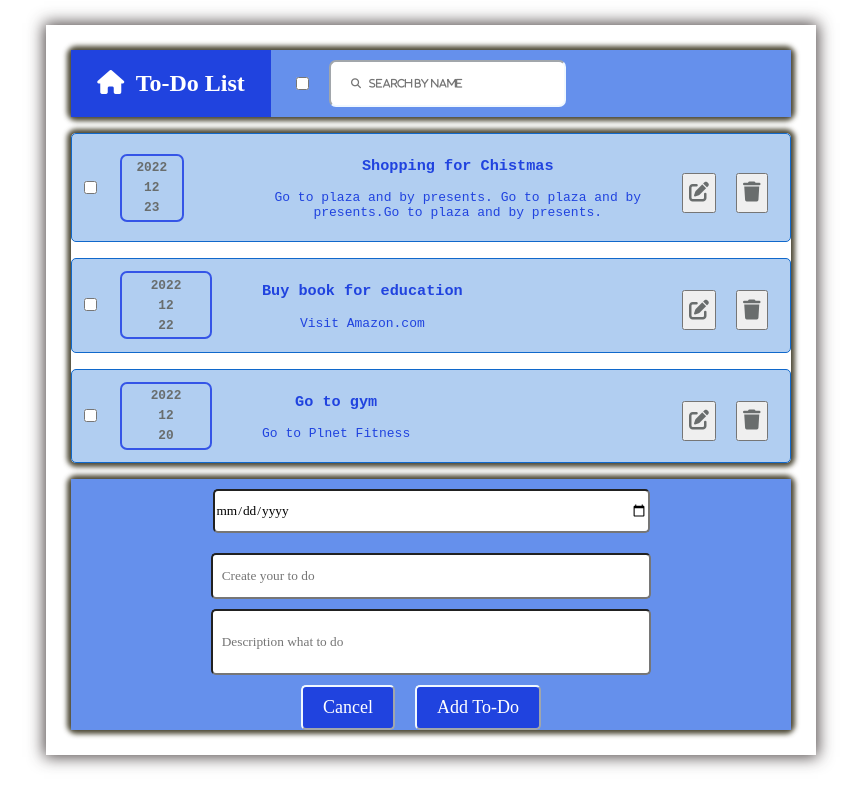
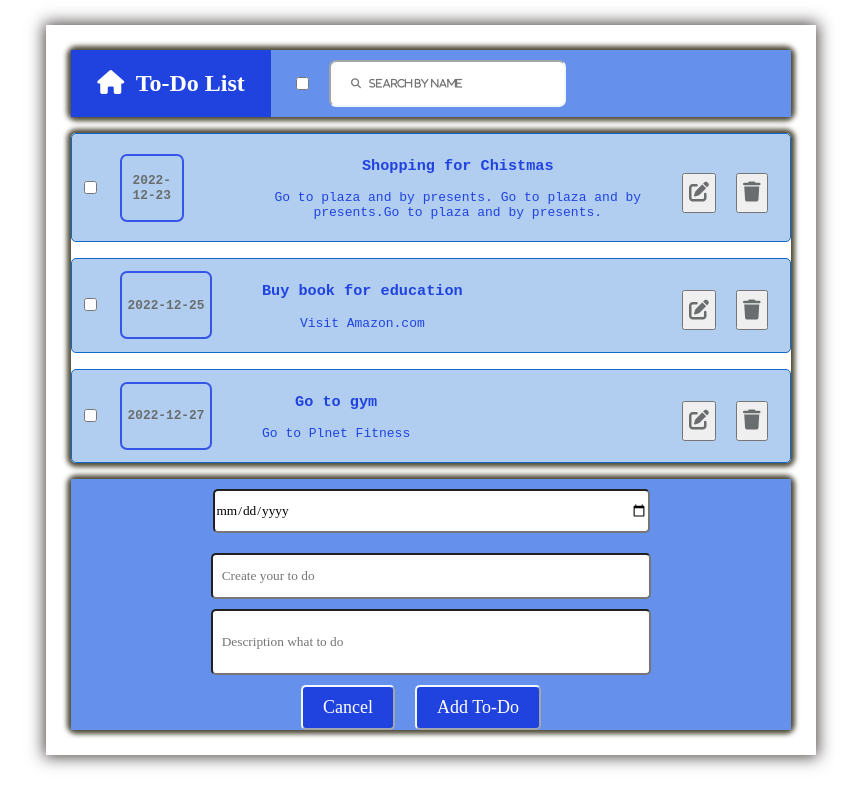
Before and after one commit to solidity247/todo-list, a React (Vite) app: page / in a window 1280 px wide. Shown: the whole page, without its empty margins (69-930 px from the left). Built offline with nearby package versions, Linux system fonts and the light colour scheme.

Commit message:
please-look-through

```diff
--- a/src/App.jsx
+++ b/src/App.jsx
@@ -10,54 +10,47 @@ import TodoContainer from "./components/TodoContainer";
 // state - > data
 // update state with data + 1 (push) + add ID somehow
 
-const data = [
+const initialData = [
   {
     name: "Shopping for Chistmas",
     description:
       "Go to plaza and by presents. Go to plaza and by presents.Go to plaza and by presents.",
     isDone: false,
-    date: "12.23.2022",
-    id: "0001",
+    date: "2022-12-23",
+    id: 1,
   },
   {
     name: "Buy book for education",
     description: "Visit Amazon.com",
     isDone: true,
-    date: "12.22.2022",
-    id: "0002",
+    date: "2022-12-25",
+    id: 2,
   },
   {
     name: "Go to gym",
     description: "Go to Plnet Fitness",
     isDone: false,
-    date: "12.20.2022",
-    id: "0003",
+    date: "2022-12-27",
+    id: 3,
   },
 ];
-
-
 
 class App extends React.Component{
 constructor(){
   super()
   this.state = {
-    data: data
+    data: initialData
   }
 }
   // this function receieves data from input field comp AddForm.
   receiveData = (passedData) => {
-
-    let temp = {...passedData, id: Math.random()+""}
-
-    this.setState({data: this.state.data.push(temp)})
+    const temp = {...passedData, id: this.state.data[this.state.data.length-1].id +1}
+    const copyData = this.state.data
+    this.setState({data: [...copyData, temp]})
   };
 
-
-
-
-
   render(){
-    console.log(Math.random()+"")
+    console.log(this.state.data)
     return (
       <div className="main">
         <Header></Header>
--- a/src/components/AddForm.jsx
+++ b/src/components/AddForm.jsx
@@ -34,9 +34,13 @@ class AddForm extends React.Component {
 
   // handeling collected data submission to upper component
   addToDoHandler = () => {
-    let temp = { ...this.state, isDone: false };
-    // console.log(temp);
+    let temp = { ...this.state, isDone: false};
     this.props.customEvent(temp);
+    this.setState({
+    date: "",
+    name: "",
+    description: "",
+    isClicked: true})
   };
 
   render() {
@@ -65,9 +69,9 @@ class AddForm extends React.Component {
           />
         </div>
         <div className="btns">
-          <button className="cancelBtn">Cancel</button>
-          <button className="addBtn" onClick={this.addToDoHandler}>
-            Add To-Do
+          <button className="cancelBtn">
+            Cancel</button>
+          <button className="addBtn" onClick={this.addToDoHandler}>Add To-Do
           </button>
         </div>
       </Wrapper>
--- a/src/components/Header.jsx
+++ b/src/components/Header.jsx
@@ -13,7 +13,6 @@ export default class Header extends React.Component {
   // }
 
   render() {
-    console.log(this.props, "header props");
     return (
       <Wrapper>
         <header>
@@ -24,7 +23,6 @@ export default class Header extends React.Component {
               &nbsp; To-Do List
             </h2>
           </a>
-
           <div className="search">
             <input
               className="find"
--- a/src/components/TodoContainer.jsx
+++ b/src/components/TodoContainer.jsx
@@ -6,11 +6,10 @@ import Wrapper from "./Wrapper";
 export default class TodoContainer extends React.Component {
   constructor(props) {
     super(props);
-    this.state = { data: props.data };
+    this.state = {data: props.data };
   }
 
   render() {
-    console.log(this.props, "props of todoContainer");
     return (
       //we should map this for each object
       <Wrapper>
```
